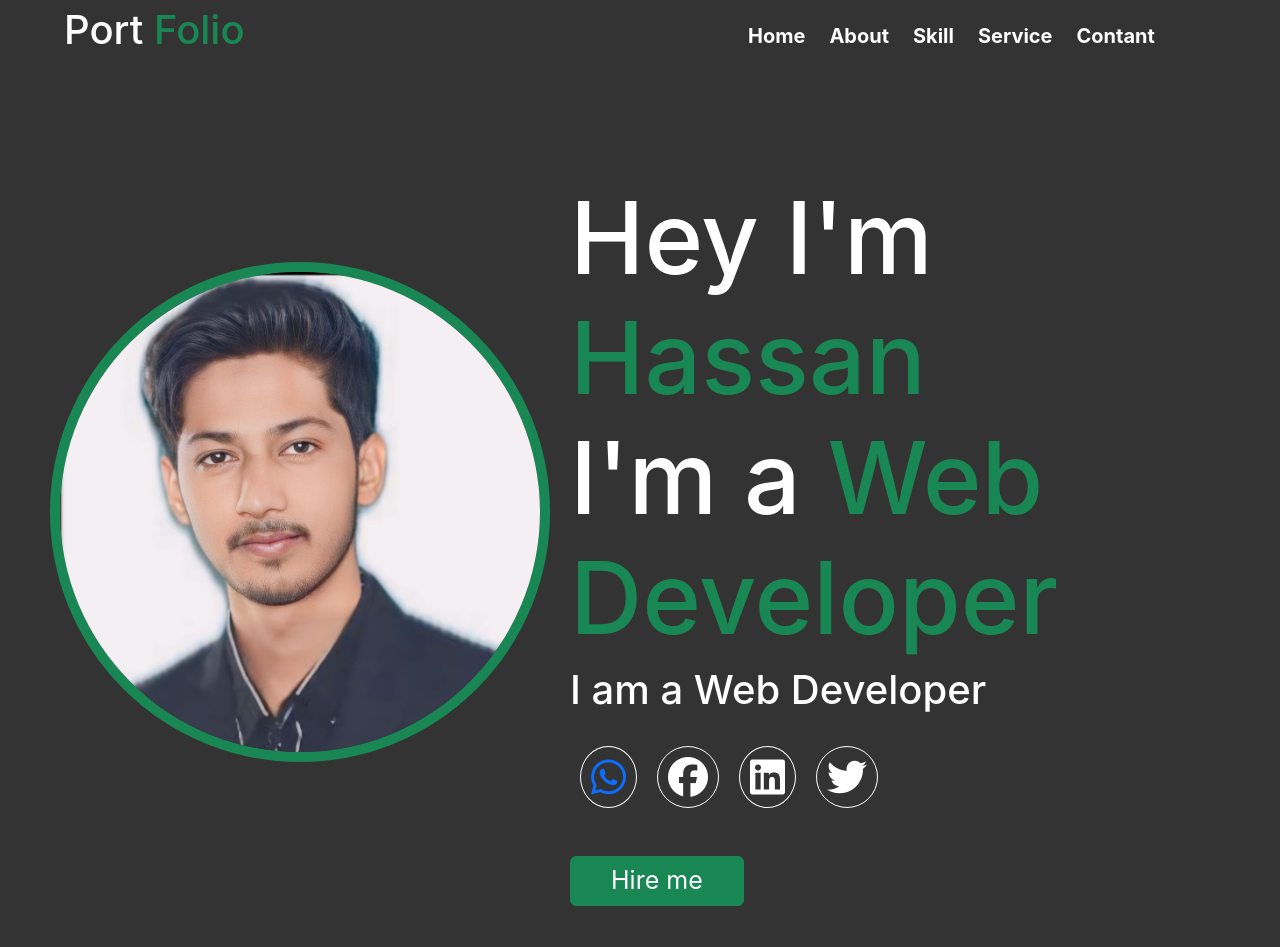
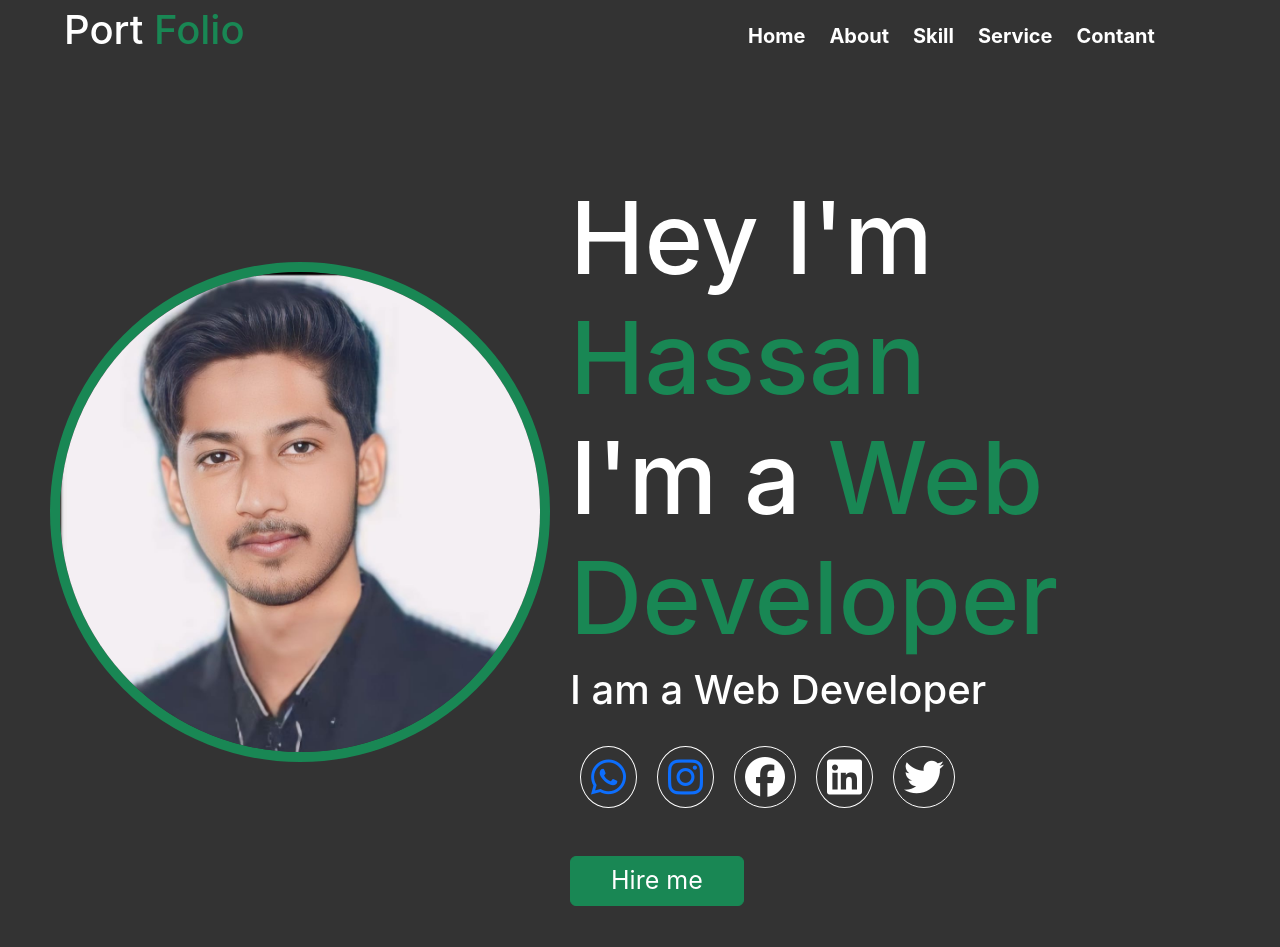
Before and after one commit to MohdHassan0912/Portfolio, a React (Create React App) app: page / in a window 1280 px wide. Shown: the top 947 px of the page. Built offline with nearby package versions, Linux system fonts and the light colour scheme.

Commit message:
aded insta

```diff
--- a/src/project.js
+++ b/src/project.js
@@ -26,6 +26,11 @@ const Project = () => {
 
           </i>
           </a>
+          <a href="https://www.instagram.com/__h_a_s_s_a_n_7">
+          <i className="fa-brands  fa-instagram ">
+
+          </i>
+          </a>
 
           <i className="fa-brands  fa-facebook "></i>
           <i className="fa-brands  fa-linkedin "></i>
```
